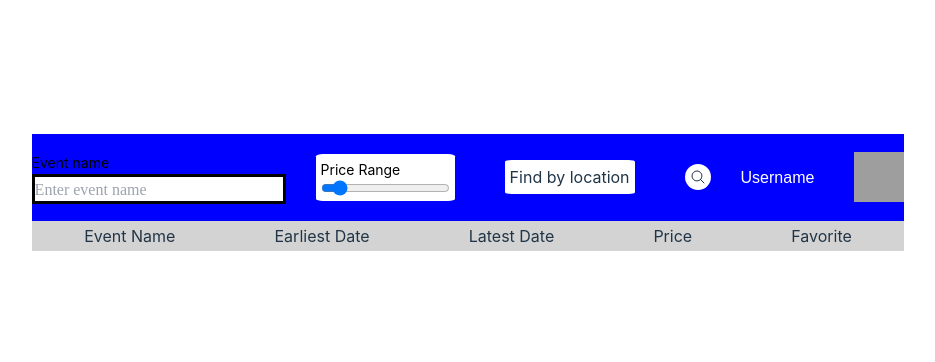
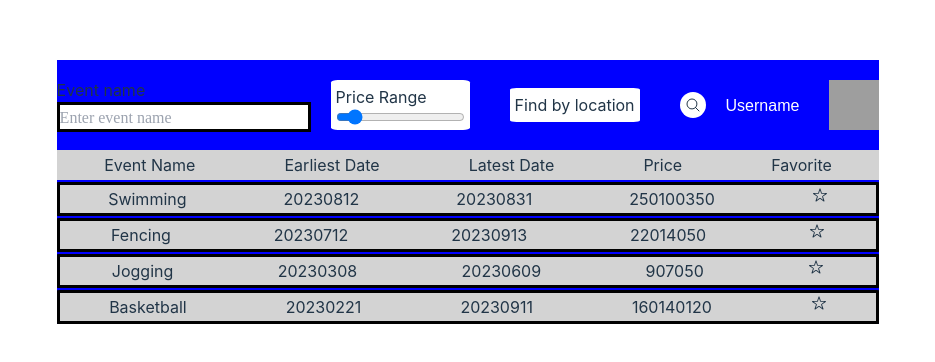
Before and after one commit to lctproj/CSCI2720_Project, a React (Vite) app in the folder Project/: page /eventmain in a window 1280 px wide. Shown: the part 208-570 px from the top of the page, without its empty margins (172-1107 px from the left). Built offline with nearby package versions, Linux system fonts and the light colour scheme; grey boxes are pictures that could not be loaded.

Commit message:
20231206 added event cards draft

```diff
--- a/Project/src/assets/EventCard.jsx
+++ b/Project/src/assets/EventCard.jsx
@@ -1,5 +1,20 @@
+import './eventmain.css';
+import { IoIosStar, IoIosStarOutline } from "react-icons/io";
+import React, { useState } from 'react';
 
+export default function EventCard({ eventname, earliestdate, latestdate, price }) {
+    const [starred, setStarred] = useState(false);
 
-export default function EventCard({eventname, earliestdate, latestdate, price}){
+    const StarIcon = starred ? <IoIosStar onClick={() => setStarred(!starred)} />
+                             : <IoIosStarOutline onClick={() => setStarred(!starred)} />;
 
+    return (
+        <div className="event-card">
+            <div className="event-element"><p>{eventname}</p></div>
+            <div className="event-element"><p>{earliestdate}</p></div>
+            <div className="event-element"><p>{latestdate}</p></div>
+            <div className="event-element"><p>{price}</p></div>
+            <div className="event-element">{StarIcon}</div>
+        </div>
+    );
 }
--- a/Project/src/assets/EventFilterBar.jsx
+++ b/Project/src/assets/EventFilterBar.jsx
@@ -7,7 +7,7 @@ const EventNameFilter = () => {
     return(
             <div className="event-name-filter">
                 <label htmlFor="eventname"  >Event name</label>
-                <input type="text" id="eventname" placeholder="Enter event name" className="event-name"/>
+                <input type="text" id="event-name-search" placeholder="Enter event name" className="event-name"/>
             </div>
     );
 }
@@ -37,7 +37,7 @@ const Search  = () =>{
 
 export default function EventFilterBar(){
     return(
-        <div className= "flex flex-row justify-center bg-blue-700">
+        <div className= "event-filter-bar">
             <EventNameFilter />
             <PriceSlider />
             <GoToLocation />
--- a/Project/src/assets/EventMain.jsx
+++ b/Project/src/assets/EventMain.jsx
@@ -1,5 +1,7 @@
 import "./eventmain.css";
 import EventFilterBar from "./EventFilterBar.jsx";
+import mockEventData from "./mockeventdata.json"
+import EventCard from "./EventCard.jsx";
 
 const HeaderBar = () =>{
     return(
@@ -13,11 +15,30 @@ const HeaderBar = () =>{
     );
 }
 
+
+
 export default function EventMain (){
+    const getEarliestDate = (dates) => {
+        return Math.min(...dates);
+    };
+
+    const getLatestDate = (dates) => {
+        return Math.max(...dates);
+    };
+
     return(
         <div className="event-main">
             <EventFilterBar />
             <HeaderBar/>
+            {mockEventData.map((event, index) => (
+                <EventCard
+                key={index}
+                eventname={event.eventname}
+                earliestdate={getEarliestDate(event.date)}
+                latestdate={getLatestDate(event.date)}
+                price={event.price}
+                />
+            ))}
         </div>
     );
 }
--- a/Project/src/assets/eventmain.css
+++ b/Project/src/assets/eventmain.css
@@ -42,3 +42,21 @@
     justify-content: space-around;
     padding:3px;
 }
+
+.event-card{
+    background-color: lightgray;
+    border-radius:1%;
+    border:3px black solid;
+    display:flex;
+    flex-direction:row;
+    justify-content:space-around;
+    padding:2px 0;
+    margin:2px 0;
+}
+
+.event-filter-bar{
+    display:flex;
+    flex-direction:row;
+    justify-content:space-between;
+    align-items: center;
+}
--- /dev/null
+++ b/Project/src/assets/mockeventdata.json
@@ -0,0 +1,29 @@
+[
+    {
+    "index": 1,
+    "eventname": "Swimming",
+    "price":[250,100,350],
+    "date":[20230812,20230831]
+    }
+    ,
+    {
+    "index":2,
+    "eventname": "Fencing",
+    "price":[220,140,50],
+    "date":[20230712,20230913]
+    }
+    ,
+    {
+    "index":3,
+    "eventname": "Jogging",
+    "price":[90,70,50],
+    "date":[20230308,20230609]
+    }
+    ,
+    {
+    "index":4,
+    "eventname": "Basketball",
+    "price":[160,140,120],
+    "date":[20230911,20230221]
+    }
+]
```
